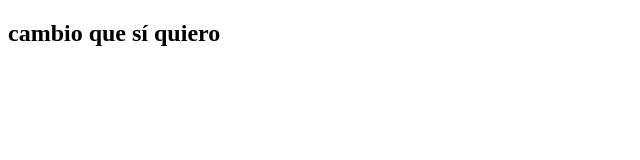
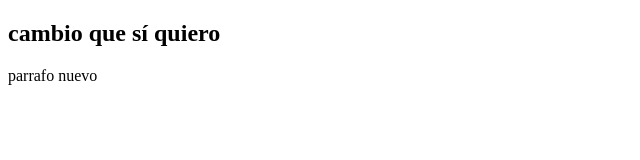
Before and after one commit to IVDAL2NIGHT/prueba__poweb, a plain HTML site: page index.html in a window 1280 px wide. Shown: the whole page, without its empty margins (0-640 px from the left). Drawn offline with Linux system fonts and the light colour scheme.

Commit message:
add one line

```diff
--- a/index.html
+++ b/index.html
@@ -8,5 +8,6 @@
 </head>
 <body>
     <h2> cambio que sí quiero</h2>
+    <p>parrafo nuevo</p>
 </body>
 </html>
```
